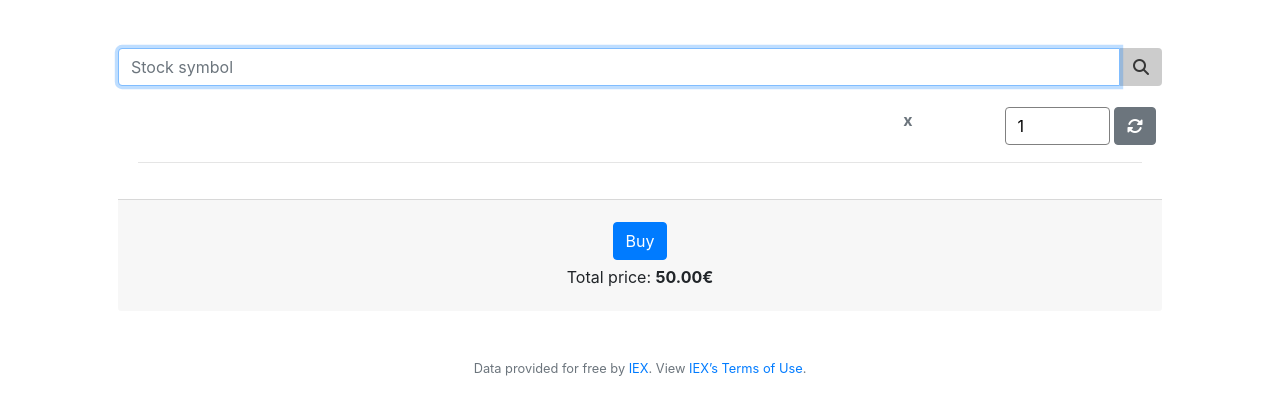
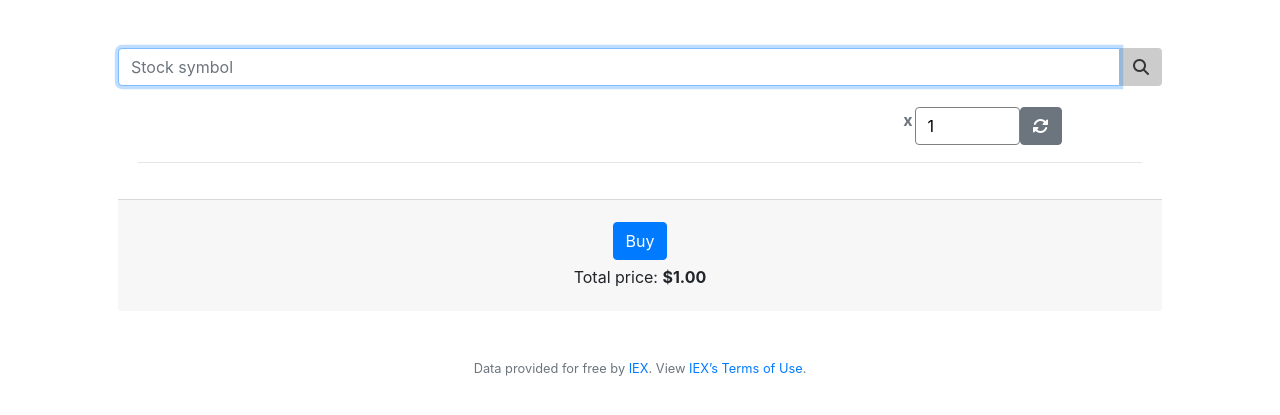
Before and after one commit to Hamleyburger/CS50_finance, a Flask app: page /buy in a window 1280 px wide. Shown: the part 76-491 px from the top of the page. Run offline with Flask 2, Linux system fonts and the light colour scheme; a user stored in the database is signed in; data comes from the database, SQL or seed files in the repository; both versions use the stored data as it was after the commit; parts of the project's set-up code (start-up, migrations or seed data) failed here and were passed over; some libraries are stand-ins or nearby versions.

Commit message:
"/buy" now recalculates and displays price total
formatted with two decimals
this function needs to be factored out
next step: deal with database relationship models

```diff
--- a/application/templates/buy.html
+++ b/application/templates/buy.html
@@ -39,15 +39,15 @@
                         <small>{{ buyDict["symbol"] }}</small>
                     </h4>
                 </div>
-                <div class="col-12 col-sm-12 text-sm-center col-md-6 text-md-right row ml-0">
+                <div class="col-12 col-sm-12 text-sm-center col-md-6 text-md-right row">
                     <div class="xspadding col-5 col-sm-5 col-md-6 text-md-right" style="padding-top: 5px">
                         <h6><strong>{{ buyDict["price"] }} <span class="text-muted">x</span></strong></h6>
                     </div>
                     <div class="xspadding col-7 col-sm-7 col-md-6 text-md-right">
-                        <div class="quantity">
+                        <div class="quantity input-group">
                             <input type="number" step="1" max="99" min="0" value="{{ session['stockamount'] }}" title="Qty" class="qty"
                                    size="4" name="amount">
-                            <button type="submit" name="submit-button" value="refresh" class="btn btn-secondary"><i class="fas fa-sync-alt"></i></button>
+                            <button type="submit" name="submit-button" value="refresh" class="btn input-group-btn btn-secondary"><i class="fas fa-sync-alt"></i></button>
 
                         </div>
                     </div>
@@ -62,7 +62,11 @@
             <div class="pull-right" style="margin: 10px">
                 <button class="btn btn-primary" type="submit" name="submit-button" value="buy">Buy</button>
                 <div class="pull-right" style="margin: 5px">
-                    Total price: <b>50.00€</b>
+                    Total price: <b>
+                    {% if "buytotal" in session %}
+                        {{ "$%.2f"|format(session["buytotal"]) }}
+                    {% endif %}
+                    </b>
                 </div>
             </div>
         </div>
--- a/application/views.py
+++ b/application/views.py
@@ -1,8 +1,8 @@
-from application import app
+from application import app, db
 from flask import session, request, redirect, render_template, flash, jsonify
 from .helpers import login_required, apology, lookup, usd, getUser, \
     clearSessionKeepFlash, userVerified, createUser
-from .models import User
+from .models import User, Stock, Owned
 from werkzeug.exceptions import default_exceptions, HTTPException, \
     InternalServerError
 
@@ -48,7 +48,7 @@
 
         if "stockamount" not in session:
             print("stockamount not in session")
-            session["stockamount"] = 0
+            session["stockamount"] = 1
             print("stockamount was None, now it's {}".format(session["stockamount"]))
 
 
@@ -61,7 +61,7 @@
                 if session["buystock"] != search:
                     # User searched new stock symbol. Reset stock to buy and amount
                     stockDict = search
-                    session["stockamount"] = 0
+                    session["stockamount"] = 1
             else:
                 # user typed invalid symbol - flashing "error"
                 flash(u"Could not find stock symbol in database", "danger")
@@ -75,9 +75,17 @@
         else:
             # User decided to buy a stock
             print("User has cash: {:.2f} and wants to buy for {:.2f}".format(cash, float(session["buystock"]["price"]) * float(session["stockamount"])))
-            print("you bought {} items of {}".format(session["stockamount"], session["buystock"]))
+            exists = Stock.query.filter_by(name=session["buystock"]["symbol"]).first()
+            if not exists:
+                stock = Stock(symbol=session["buystock"]["symbol"], name=session["buystock"]["name"])
+                db.session.add(stock)
+                db.session.commit()
 
         session["buystock"] = stockDict
+
+        if (float(session["stockamount"]) > 0) and ("price" in session["buystock"]):
+            session["buytotal"] = float(session["stockamount"]) * float(session["buystock"]["price"])
+
         return redirect(request.url)
 
     # method is get
```
Also changed, not shown: cs50finance.db.
